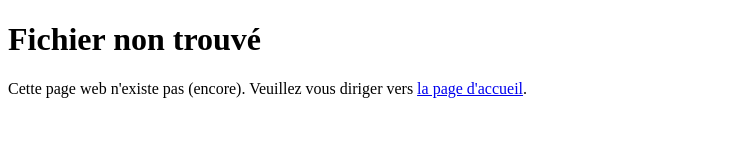
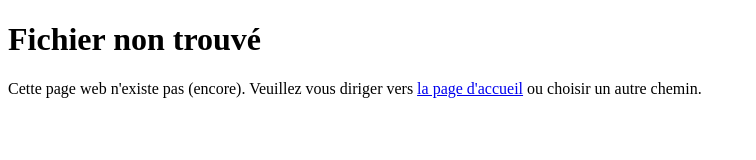
Before and after one commit to geraldkembellec/digital-humanities, a plain HTML site: page 404.html in a window 1280 px wide. Shown: the whole page, without its empty margins (0-756 px from the left). Drawn offline with Linux system fonts and the light colour scheme.

Commit message:
Update 404.html

```diff
--- a/404.html
+++ b/404.html
@@ -6,6 +6,6 @@
 </head>
 <body>
 	<h1>Fichier non trouvé</h1>
-	<p>Cette page web n'existe pas (encore). Veuillez vous diriger vers <a href="index.html">la page d'accueil</a>.</p>
+	<p>Cette page web n'existe pas (encore). Veuillez vous diriger vers <a href="index.html">la page d'accueil</a> ou choisir un autre chemin.</p>
 </body>
 </html>
```
